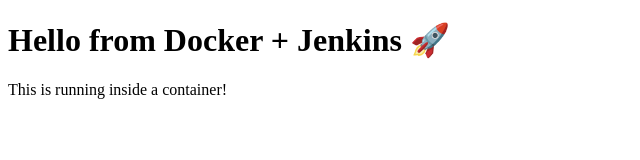
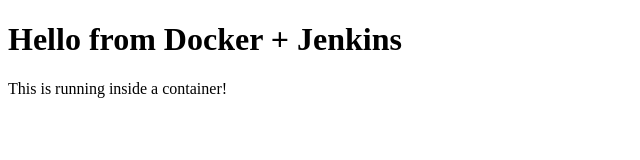
Before and after one commit to bhuvanbudaviwork/my-apache-site, a plain HTML site: page index.html in a window 1280 px wide. Shown: the whole page, without its empty margins (0-640 px from the left). Drawn offline with Linux system fonts and the light colour scheme.

Commit message:
Update index.html

```diff
--- a/index.html
+++ b/index.html
@@ -4,7 +4,7 @@
     <title>My Apache Site</title>
 </head>
 <body>
-    <h1>Hello from Docker + Jenkins 🚀</h1>
+    <h1>Hello from Docker + Jenkins </h1>
     <p>This is running inside a container!</p>
 </body>
 </html>
```
